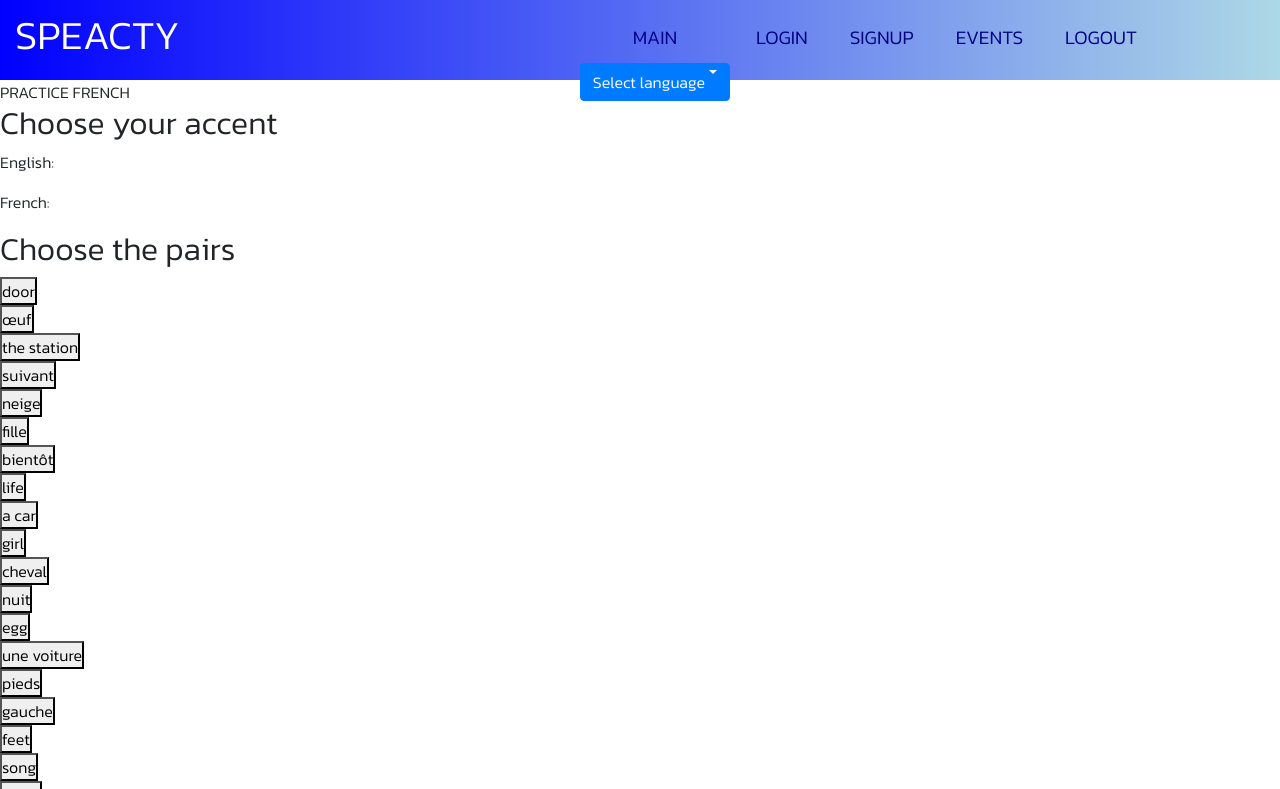
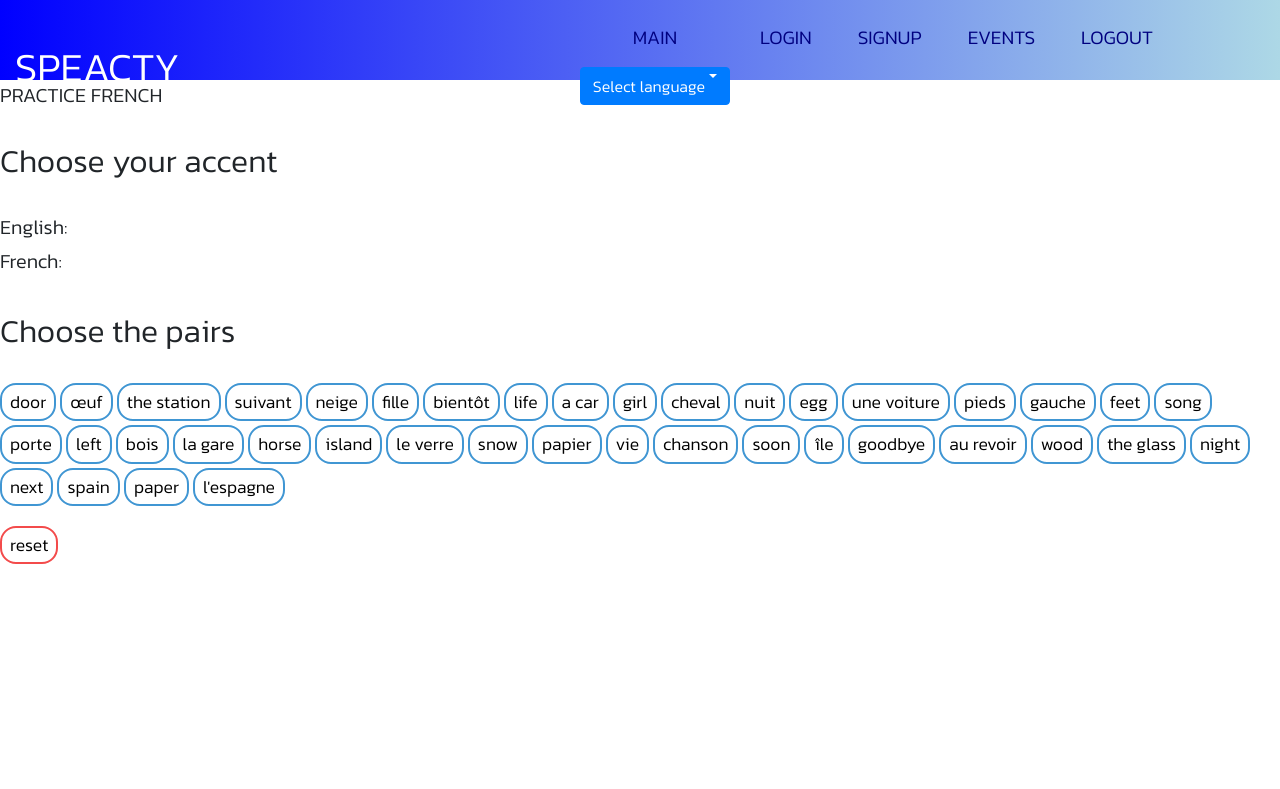
Before and after one commit to selilulu/King-Size, a React (Create React App) app in the folder client/: page /gamefr in a window 1280 px wide. Shown: the top 789 px of the page. Built offline with nearby package versions, Linux system fonts and the light colour scheme.

Commit message:
add some styling to the games

```diff
--- a/client/src/Components/Events/Events.js
+++ b/client/src/Components/Events/Events.js
@@ -69,8 +69,7 @@ function Events() {
 
 
                 <div className='btn'>
-                <Link className="link-btn" to='/debate'>Learn More</Link>
-
+                <Link className="link-btn" to='/join'>Learn More</Link>
                 </div>
 
 
--- a/client/src/Components/chatroom/components/infobar/Infobar.js
+++ b/client/src/Components/chatroom/components/infobar/Infobar.js
@@ -9,11 +9,11 @@ import './infobar.css';
 const InfoBar = ({ room }) => (
   <div className="infoBar">
     <div className="leftInnerContainer">
-      <img className="onlineIcon" src={onlineIcon} alt="online icon" />
+      <img className="online" src={onlineIcon} alt="online icon" />
       <h3>{room}</h3>
     </div>
     <div className="rightInnerContainer">
-      <a href="/"><img src={closeIcon} alt="close icon" /></a>
+      <a href="/Events"><img className="close" src={closeIcon} alt="close icon" /></a>
     </div>
   </div>
 );
--- a/client/src/Components/chatroom/components/infobar/infobar.css
+++ b/client/src/Components/chatroom/components/infobar/infobar.css
@@ -27,4 +27,5 @@
 
   .onlineIcon {
     margin-right: 5%;
+
   }
--- a/client/src/Components/game/Game.css
+++ b/client/src/Components/game/Game.css
@@ -1,19 +1,84 @@
-/*ul {
+body {
+    font-family: -apple-system, BlinkMacSystemFont, "Segoe UI", Roboto, Helvetica,
+      Arial, sans-serif, "Apple Color Emoji", "Segoe UI Emoji", "Segoe UI Symbol";
+    font-size: 20px;
+    box-sizing: border-box;
+  }
+
+  ul {
     list-style: none;
+    margin: 0px;
+    padding: 0px;
+  }
+
+  li {
+    padding-right: 0.25rem;
+    padding-bottom: 0.25rem;
+  }
+
+  button {
+    background: none;
+    border: 2px solid #cbd5e0;
+    border-radius: 1rem;
+    cursor: pointer;
+    padding: 0.25rem 0.5rem;
+    font-size: 1.1rem;
+  }
+
+  main {
+    max-width: 800px;
+    margin: 0 auto;
+  }
+
+  h1,
+  h2,
+  h3 {
+    margin: 2rem 0px;
+  }
+
+  h1 img {
+    width: 100px;
+  }
+  h1 a {
     display: flex;
     align-items: center;
     justify-content: center;
-    width: 50px;
-}
+    color: black;
+    text-decoration: none;
+  }
 
-li {
-    margin: 20px;
-}*/
-.selected{
-    color: orangered;
-}
-.choices{
-display: inline-block;
+  a {
+    color: #0f1d27;
+  }
 
+  .languages {
+    display: flex;
+  }
 
-}
+  .voices {
+    display: flex;
+    flex-wrap: wrap;
+    padding-right: 1rem;
+  }
+
+  .choices {
+    display: flex;
+    flex-wrap: wrap;
+    margin: 1rem 0px;
+  }
+
+  .choices button {
+    border-color: #4096d3;
+  }
+
+  button.reset {
+    border-color: #f34b4b;
+  }
+
+  button.selected {
+    border-color: #68d391;
+  }
+
+  button:disabled {
+    cursor: default;
+  }
--- a/client/src/Components/game/GameIndex.js
+++ b/client/src/Components/game/GameIndex.js
@@ -8,7 +8,7 @@ export default function IndexPage() {
         <Link href="/">
           <a>
 
-            <img src="/home/houdid/becode/King-Size/client/src/Components/game/pages/matching.jpg" />
+            <img src="./matching.jpg" />
           </a>
         </Link>
       </h1>
```
